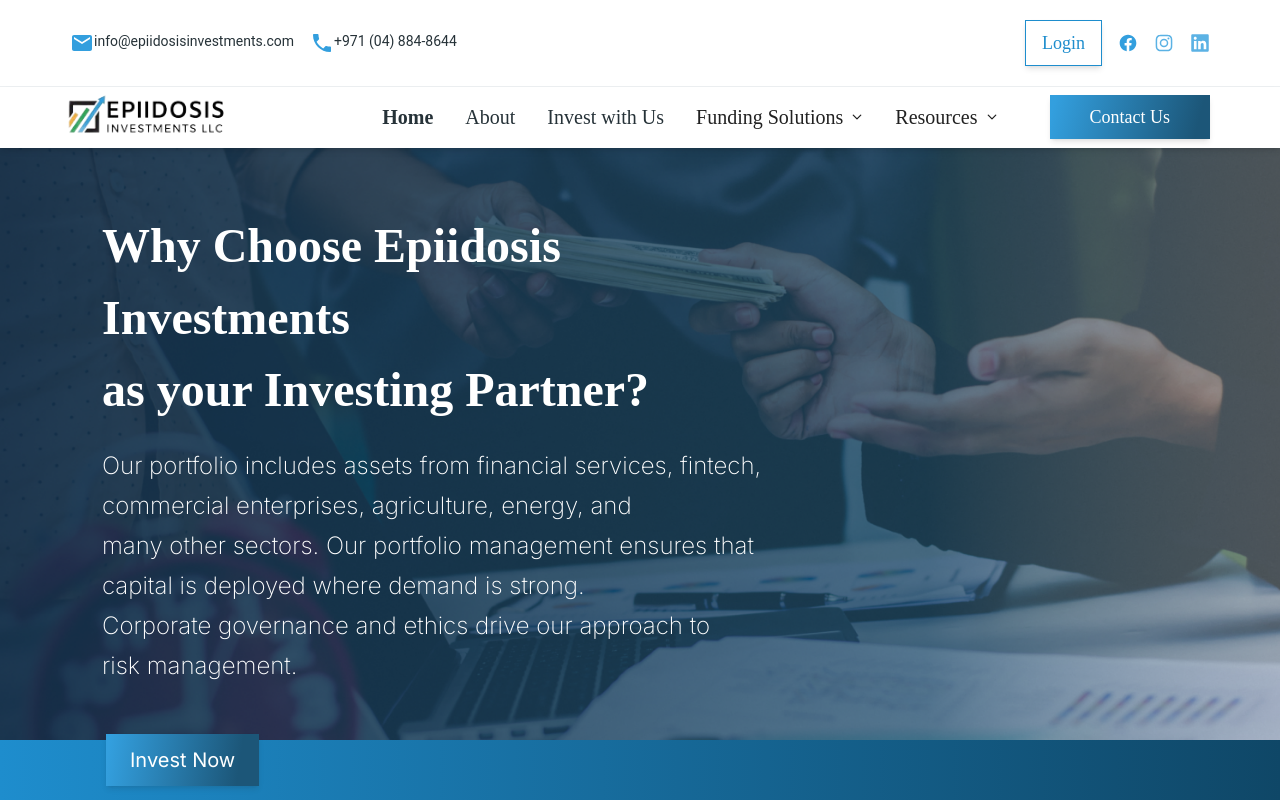
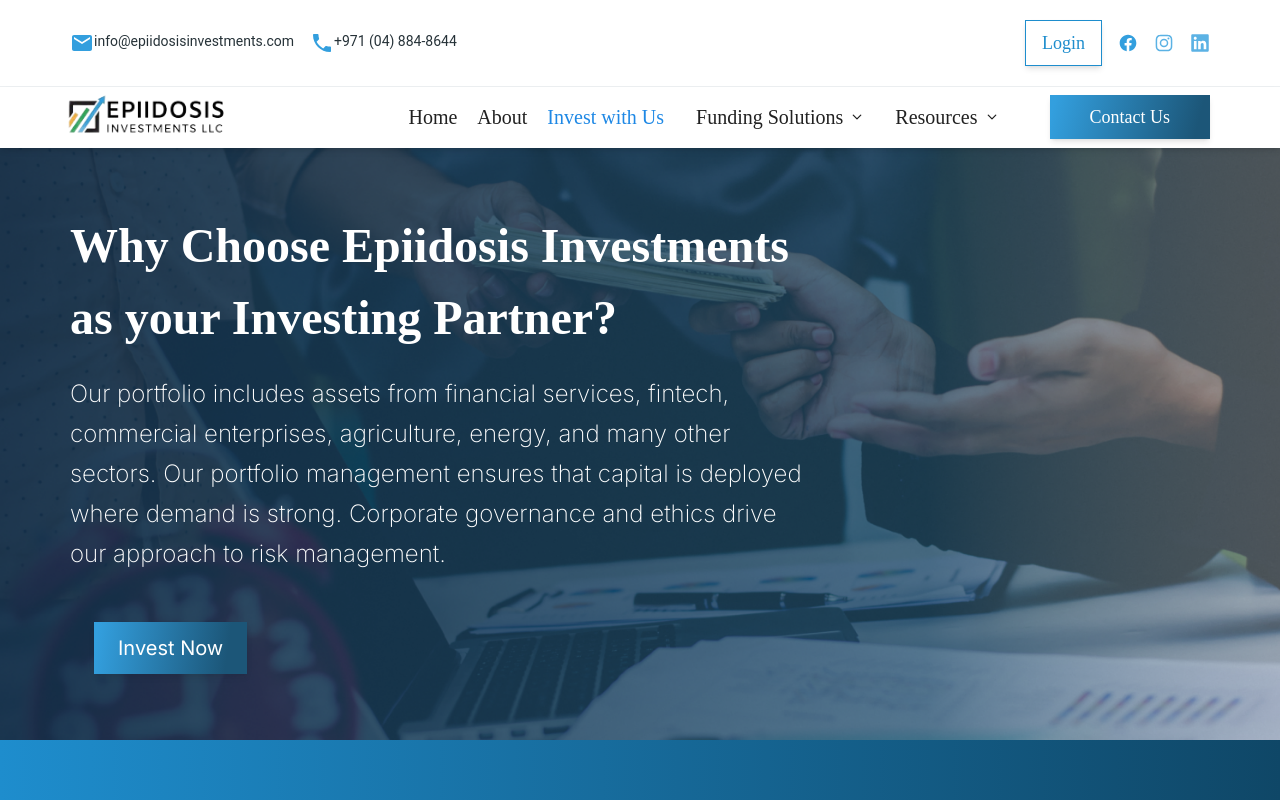
Before and after one commit to Satish-Dabhi/react-tailwind, a React (Vite) app: page /invest-with-us in a window 1280 px wide. Shown: the top 800 px of the page. Built offline with nearby package versions, Linux system fonts and the light colour scheme; a web font is replaced by a local one.

Commit message:
Update header issues

```diff
--- a/src/components/Invest/Options.jsx
+++ b/src/components/Invest/Options.jsx
@@ -15,7 +15,7 @@
             <img
               src={img5}
               alt="Return on Investment (ROI)"
-              className="option-image w-full object-cover mb-4 w-[120px] h-[150px] mr-5"
+              className="option-imageobject-cover mb-4 w-[120px] h-[150px] mr-5"
             />
             <div className="option-content font-inter flex flex-col">
               <h3 className="text-xl font-bold mb-2 font-inter">
@@ -32,7 +32,7 @@
             <img
               src={img1}
               alt="Cost Efficiency"
-              className="option-image w-full object-cover mb-4 w-[120px] h-[150px] mr-5"
+              className="option-imageobject-cover mb-4 w-[120px] h-[150px] mr-5"
             />
             <div className="option-content font-inter flex flex-col">
               <h3 className="text-xl font-bold mb-2 font-inter">
@@ -56,7 +56,7 @@
             <img
               src={img6}
               alt="Minimum Required Investment"
-              className="option-image w-full object-cover mb-4 w-[120px] h-[150px] mr-5"
+              className="option-imageobject-cover mb-4 w-[120px] h-[150px] mr-5"
             />
             <div className="option-content font-inter flex flex-col">
               <h3 className="text-xl font-bold mb-2 font-inter">
@@ -74,7 +74,7 @@
             <img
               src={img2}
               alt="Risk Management"
-              className="option-image w-full object-cover mb-4 w-[120px] h-[150px] mr-5"
+              className="option-imageobject-cover mb-4 w-[120px] h-[150px] mr-5"
             />
             <div className="option-content font-inter flex flex-col">
               <h3 className="text-xl font-bold mb-2 font-inter">
@@ -98,7 +98,7 @@
             <img
               src={img3}
               alt="Lock-In Period"
-              className="option-image w-full object-cover mb-4 w-[120px] h-[150px] mr-5"
+              className="option-imageobject-cover mb-4 w-[120px] h-[150px] mr-5"
             />
             <div className="option-content font-inter flex flex-col">
               <h3 className="text-xl font-bold mb-2 font-inter">
@@ -111,11 +111,11 @@
               </p>
             </div>
           </div>
-          <div className="bg-white p-6 flex flex-col lg:flex-row">
+          <div className="bg-white p-6 flex flex-col lg:flex-row flex items-center">
             <img
               src={img4}
               alt="Revenue Generation"
-              className="option-image w-full object-cover mb-4 w-[120px] h-[150px] mr-5"
+              className="option-imageobject-cover mb-4 w-[120px] h-[150px] mr-5"
             />
             <div className="option-content font-inter flex flex-col">
               <h3 className="text-xl font-bold mb-2 font-inter">
--- a/src/components/common/HeroSection.jsx
+++ b/src/components/common/HeroSection.jsx
@@ -27,10 +27,10 @@
         style={{ backgroundImage: `url(${bannerImg})` }}
         className="relative w-full h-[550px] bg-cover bg-center bg-no-repeat md:h-[600px]"
       >
-        <div className="absolute inset-0 flex flex-col lg:flex-row container mx-auto md:py-[70px] py-[50px] p-3">
+        <div className="absolute inset-0 flex flex-col lg:flex-row container mx-auto md:py-[70px] py-[50px]">
           <div className={`w-full ${otherInfoSection ? "lg:w-[70%]" : "w-full"}`}>
             <div
-              className={` pl-5 ${borderLeft ? "border-l-4" : "border-none"}`}
+              className={`${borderLeft ? "border-l-4 pl-5" : "border-none"}`}
               style={{
                 borderImage: "linear-gradient(to bottom, #339FDE, #1C5678) 1",
                 MozBorderImage:
--- a/src/components/layoutsComponents/StickyNavbar.jsx
+++ b/src/components/layoutsComponents/StickyNavbar.jsx
@@ -17,7 +17,7 @@
   Typography,
 } from "@material-tailwind/react";
 import React from "react";
-import { Link } from "react-router-dom";
+import { Link, NavLink } from "react-router-dom";
 import companyLogo from "/logos/companyLogo.png";
 
 const navListMenuItems = [
@@ -40,10 +40,10 @@
     title: "Blogs",
     link: "/blogs",
   },
-  {
-    title: "Contact Us",
-    link: "/contact-us",
-  },
+  // {
+  //   title: "Contact Us",
+  //   link: "/contact-us",
+  // },
   {
     title: "Privacy Policy",
     link: "/privacy-policy",
@@ -62,8 +62,14 @@
   };
 
   const renderItems = navListMenuItems.map(({ title, link }, key) => (
-    <Link to={link} key={key}>
-      <MenuItem className="flex items-center gap-3 rounded-lg hover:text-blue-600 cursor-pointer">
+    <NavLink
+      to={link}
+      key={key}
+      className={({ isActive }) =>
+        `flex items-center gap-3 rounded-lg cursor-pointer ${isActive ? 'text-blue-600' : 'text-gray-900'}`
+      }
+    >
+      <MenuItem>
         <div>
           <Typography
             variant="h6"
@@ -74,16 +80,15 @@
           </Typography>
         </div>
       </MenuItem>
-    </Link>
+    </NavLink>
   ));
 
   return (
-    <React.Fragment>
-      <Menu
+    <Menu
         open={isFundraisingOpen}
         handler={setIsFundraisingOpen}
         offset={{ mainAxis: 20 }}
-        placement="bottom-start" // Adjust placement here
+        placement="bottom-start"
         allowHover={true}
       >
         <MenuHandler>
@@ -116,9 +121,9 @@
           </ul>
         </MenuList>
       </Menu>
-    </React.Fragment>
   );
 }
+
 
 function OtherPagesMenu() {
   const [isResourcesOpen, setIsResourcesOpen] = React.useState(false);
@@ -128,8 +133,14 @@
   };
 
   const renderItems = otherPagesMenuItems.map(({ title, link }, key) => (
-    <Link to={link} key={key}>
-      <MenuItem className="flex items-center gap-3 rounded-lg hover:text-blue-600 cursor-pointer">
+    <NavLink
+      to={link}
+      key={key}
+      className={({ isActive }) =>
+        `flex items-center gap-3 rounded-lg cursor-pointer ${isActive ? 'text-blue-600' : 'text-gray-900'}`
+      }
+    >
+      <MenuItem>
         <div>
           <Typography
             variant="h6"
@@ -140,16 +151,15 @@
           </Typography>
         </div>
       </MenuItem>
-    </Link>
+    </NavLink>
   ));
 
   return (
-    <React.Fragment>
-      <Menu
+    <Menu
         open={isResourcesOpen}
         handler={setIsResourcesOpen}
         offset={{ mainAxis: 20 }}
-        placement="bottom-start" // Adjust placement here
+        placement="bottom-start"
         allowHover={true}
       >
         <MenuHandler>
@@ -182,51 +192,63 @@
           </ul>
         </MenuList>
       </Menu>
-    </React.Fragment>
   );
 }
+
 
 function NavList() {
   return (
     <List className="mt-4 mb-6 p-0 lg:mt-0 lg:mb-0 lg:flex-row lg:p-1">
-      <Link to={"/"}>
-        <Typography
+      <NavLink
+        to={"/"}
+        className={({ isActive }) =>
+          `font-inria flex items-center gap-2 py-2 pr-4 cursor-pointer text-xl ${isActive ? 'text-blue-600' : 'text-gray-900'}`
+        }
+      >
+        {/* <Typography
           variant="small"
           color="blue-gray"
-          className="font-inria font-bold"
-        >
-          <ListItem className="flex items-center gap-2 py-2 pr-4 hover:text-blue-600 cursor-pointer text-xl">
-            Home
-          </ListItem>
-        </Typography>
-      </Link>
-      <Link to={"/about-us"}>
-        <Typography
+          className={({ isActive }) =>
+            `font-inria font-bold ${isActive ? 'text-blue-600' : 'text-gray-900'}`
+          }
+        > */}
+          Home
+        {/* </Typography> */}
+      </NavLink>
+      <NavLink
+        to={"/about-us"}
+        className={({ isActive }) =>
+          `font-inria flex items-center gap-2 py-2 pr-4 cursor-pointer text-xl ${isActive ? 'text-blue-600' : 'text-gray-900'}`
+        }
+      >
+        {/* <Typography
           variant="small"
           color="blue-gray"
           className="font-medium font-inria"
-        >
-          <ListItem className="flex items-center gap-2 py-2 pr-4 hover:text-blue-600 cursor-pointer text-xl">
-            About
-          </ListItem>
-        </Typography>
-      </Link>
-      <Link to={"/invest-with-us"}>
-        <Typography
+        > */}
+          About
+        {/* </Typography> */}
+      </NavLink>
+      <NavLink
+        to={"/invest-with-us"}
+        className={({ isActive }) =>
+          `font-inria flex items-center gap-2 py-2 pr-4 cursor-pointer text-xl ${isActive ? 'text-blue-600' : 'text-gray-900'}`
+        }
+      >
+        {/* <Typography
           variant="small"
           color="blue-gray"
           className="font-medium font-inria"
-        >
-          <ListItem className="flex items-center gap-2 py-2 pr-4 hover:text-blue-600 cursor-pointer text-xl">
-            Invest with Us
-          </ListItem>
-        </Typography>
-      </Link>
+        > */}
+          Invest with Us
+        {/* </Typography> */}
+      </NavLink>
       <NavListMenu />
       <OtherPagesMenu />
     </List>
   );
 }
+
 
 // eslint-disable-next-line react/prop-types, no-unused-vars
 export function StickyNavbar({ color }) {
--- a/src/pages/Invest.jsx
+++ b/src/pages/Invest.jsx
@@ -89,7 +89,7 @@
           "Why Choose Epiidosis Investments\nas your Investing Partner?"
         }
         bannerDesc={
-          "Our portfolio includes assets from financial services, fintech, commercial enterprises, agriculture, energy, and\nmany other sectors. Our portfolio management ensures that capital is deployed where demand is strong.\nCorporate governance and ethics drive our approach to risk management."
+          "Our portfolio includes assets from financial services, fintech, commercial enterprises, agriculture, energy, and many other sectors. Our portfolio management ensures that capital is deployed where demand is strong. Corporate governance and ethics drive our approach to risk management."
         }
         buttonText={"Invest Now"}
         otherInfoSection={true}
```
